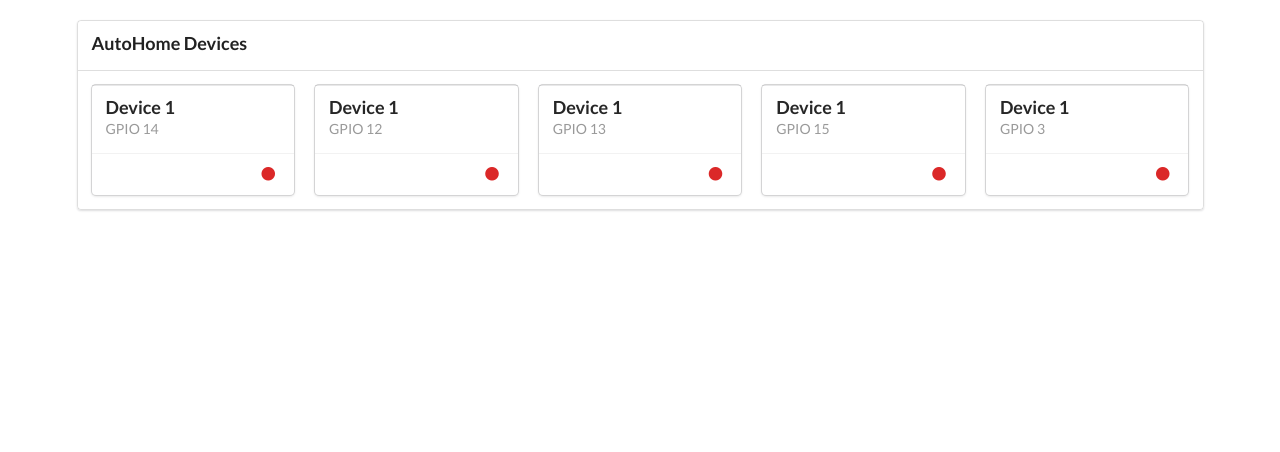
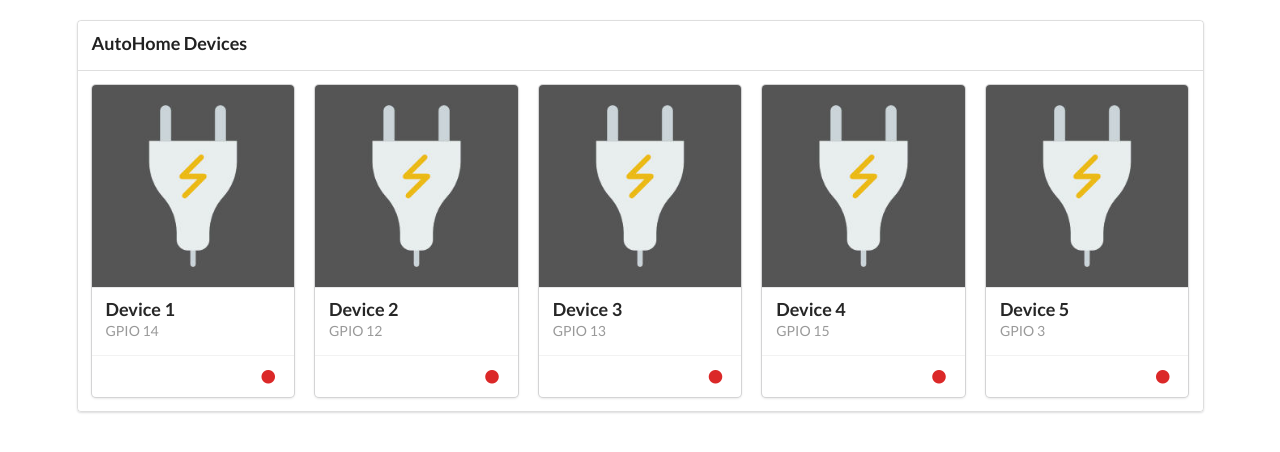
Before and after one commit to shajanjp/easyhome, a plain HTML site: page dashboard.html in a window 1280 px wide. Drawn offline with nearby package versions, Linux system fonts and the light colour scheme.

Commit message:
adds device image

```diff
--- a/dashboard.html
+++ b/dashboard.html
@@ -18,7 +18,7 @@
 					<!-- Device 1 -->
 					<div class="card device" data-device="1" data-state="off" id="device-1">
 						<div class="image">
-							<img src="">
+							<img src="device.jpg">
 						</div>
 						<div class="content">
 							<div class="header">Device 1</div>
@@ -36,10 +36,10 @@
 					<!-- Device 2 -->
 					<div class="card device" data-device="2" data-state="off" id="device-2">
 						<div class="image">
-							<img src="">
+							<img src="device.jpg">
 						</div>
 						<div class="content">
-							<div class="header">Device 1</div>
+							<div class="header">Device 2</div>
 							<div class="meta">
 								<a>GPIO 12</a>
 							</div>
@@ -54,10 +54,10 @@
 					<!-- Device 3 -->
 					<div class="card device" data-device="3" data-state="off" id="device-3">
 						<div class="image">
-							<img src="">
+							<img src="device.jpg">
 						</div>
 						<div class="content">
-							<div class="header">Device 1</div>
+							<div class="header">Device 3</div>
 							<div class="meta">
 								<a>GPIO 13</a>
 							</div>
@@ -72,10 +72,10 @@
 					<!-- Device 4 -->
 					<div class="card device" data-device="4" data-state="off" id="device-4">
 						<div class="image">
-							<img src="">
+							<img src="device.jpg">
 						</div>
 						<div class="content">
-							<div class="header">Device 1</div>
+							<div class="header">Device 4</div>
 							<div class="meta">
 								<a>GPIO 15</a>
 							</div>
@@ -90,10 +90,10 @@
 					<!-- Device 5 -->
 					<div class="card device" data-device="5" data-state="off" id="device-5">
 						<div class="image">
-							<img src="">
+							<img src="device.jpg">
 						</div>
 						<div class="content">
-							<div class="header">Device 1</div>
+							<div class="header">Device 5</div>
 							<div class="meta">
 								<a>GPIO 3</a>
 							</div>
```
Also changed, not shown: device.jpg (added).
